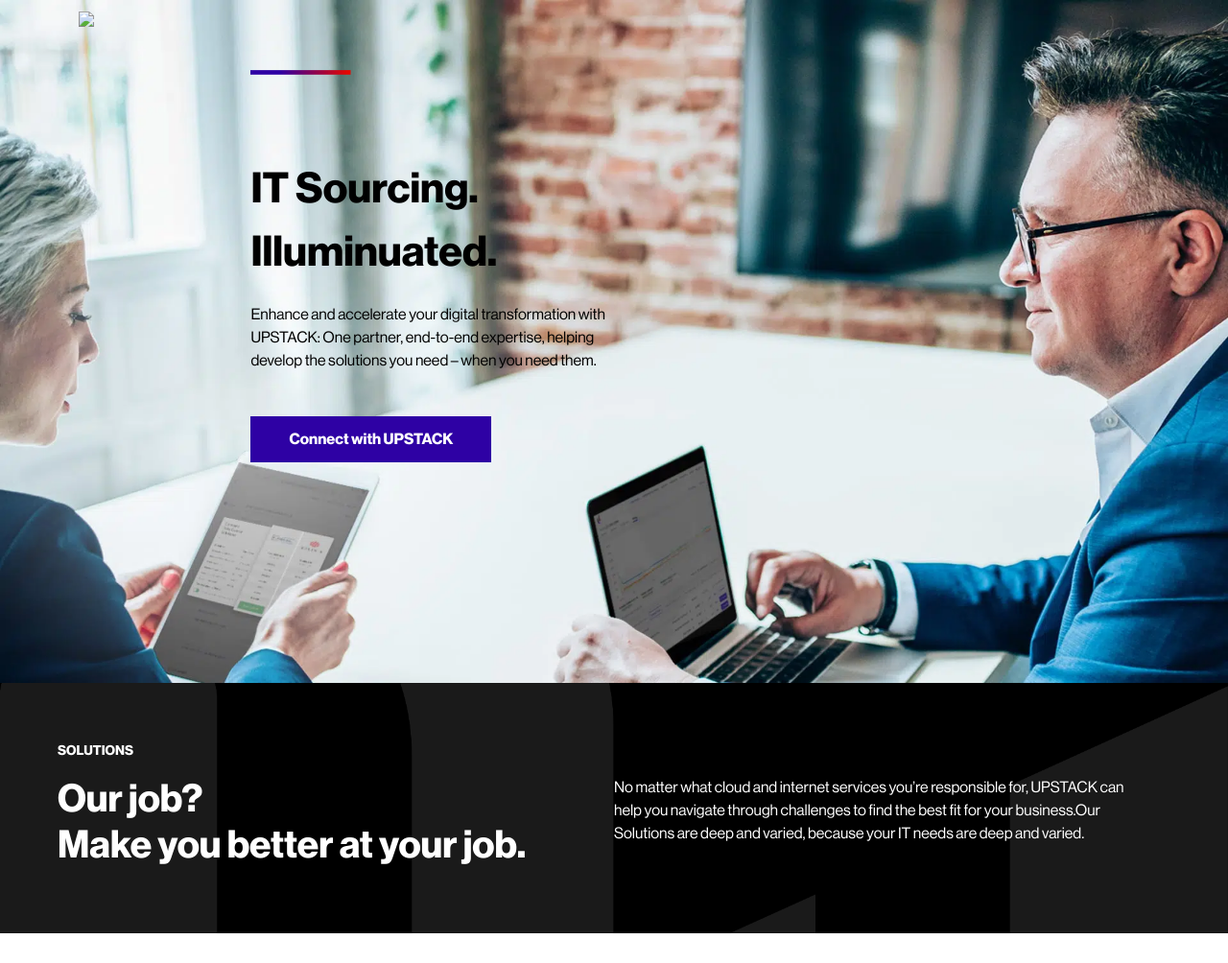
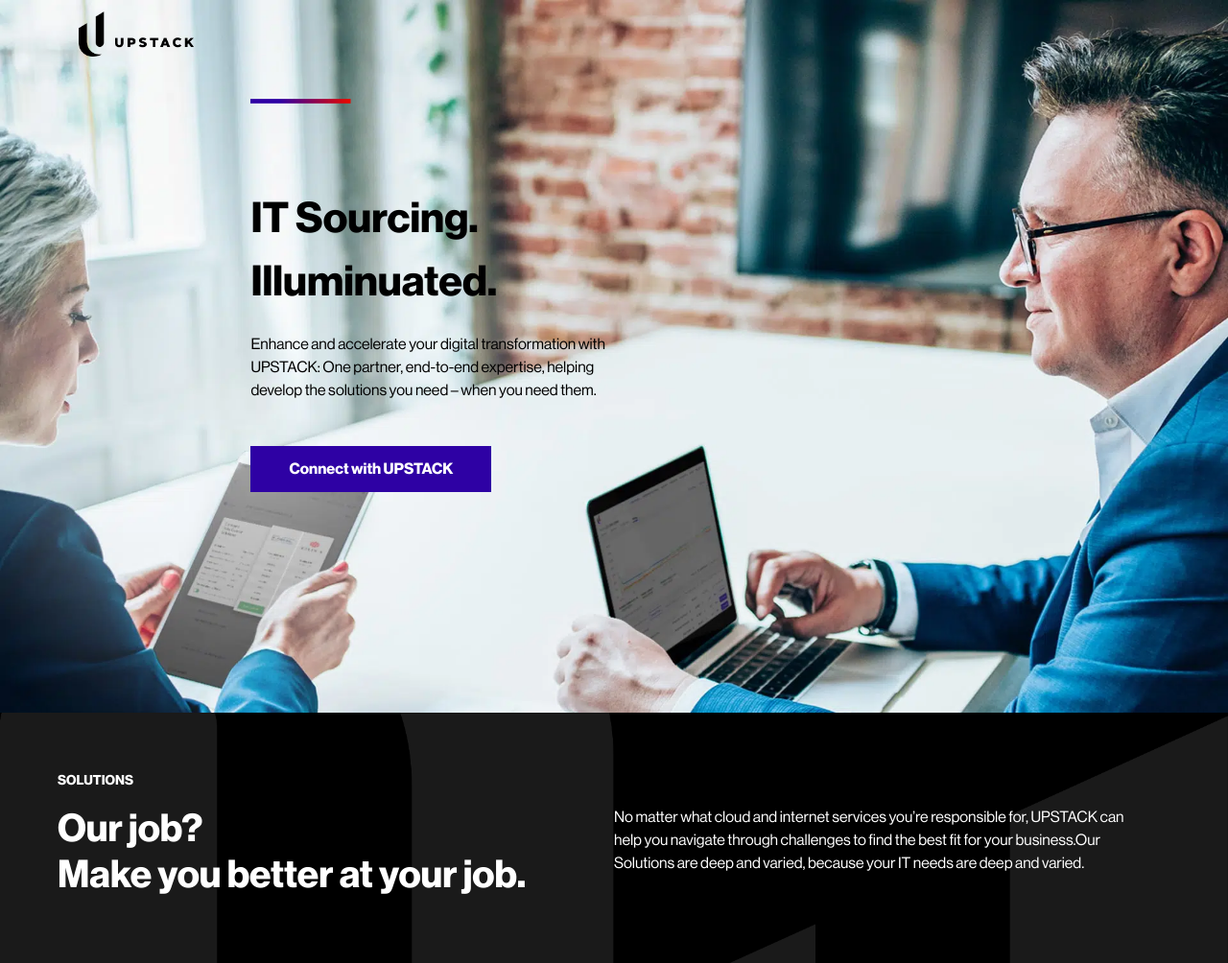
Before and after one commit to TrappPartners/trapppartners.github.io, a plain HTML site: page index.html in a window 1280 px wide. Shown: the top 1004 px of the page at 96% size. Drawn offline with Linux system fonts and the light colour scheme; a script that the page names is missing; files whose address does not match are found by name.

Commit message:
Update index.html
Trying to get new logo to work

```diff
--- a/index.html
+++ b/index.html
@@ -31,7 +31,7 @@
 <body>
     <header class="header-dark" style="color: #000;">
         <nav class="navbar navbar-dark navbar-expand-lg navigation-clean-search">
-            <div class="container"><img src="assets/img/UPSTACK_logo_horiz_1.5x-redux.png" style="max-width:120px;"><button class="navbar-toggler" data-bs-toggle="collapse" style="display: none;"><span class="visually-hidden">Toggle navigation</span><span class="navbar-toggler-icon"></span></button></div>
+            <div class="container"><img src="assets/img/UPSTACK_logo_horiz_1dot5x-redux.png" style="max-width:120px;"><button class="navbar-toggler" data-bs-toggle="collapse" style="display: none;"><span class="visually-hidden">Toggle navigation</span><span class="navbar-toggler-icon"></span></button></div>
         </nav>
         <div class="container hero">
             <div class="row" style="padding: 0px 0px 110px; margin-left: 15%;">
```
